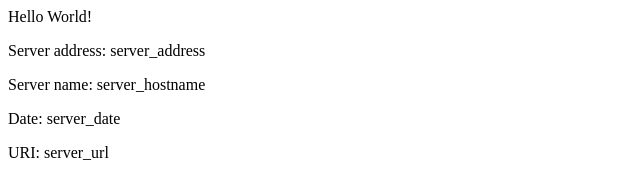
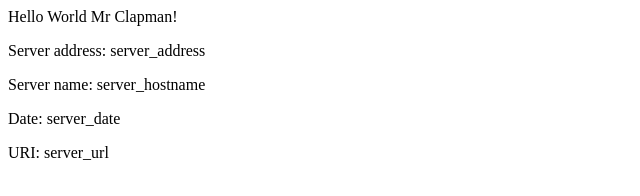
Before and after one commit to rclapman/eks-example, a plain HTML site: page src/index.html in a window 1280 px wide. Shown: the whole page, without its empty margins (0-640 px from the left). Drawn offline with Linux system fonts and the light colour scheme.

Commit message:
v2 Updating home page to mr clapman

```diff
--- a/src/index.html
+++ b/src/index.html
@@ -1,8 +1,8 @@
 <head>
-<title>Hello World</title>
+<title>Hello World Mr Clapman</title>
 </head>
 <div class="info">
-<h>Hello World!</h>
+<h>Hello World Mr Clapman!</h>
 <p><span>Server&nbsp;address:</span> <span>server_address</span></p>
 <p><span>Server&nbsp;name:</span> <span>server_hostname</span></p>
 <p class="smaller"><span>Date:</span> <span>server_date</span></p>
```
